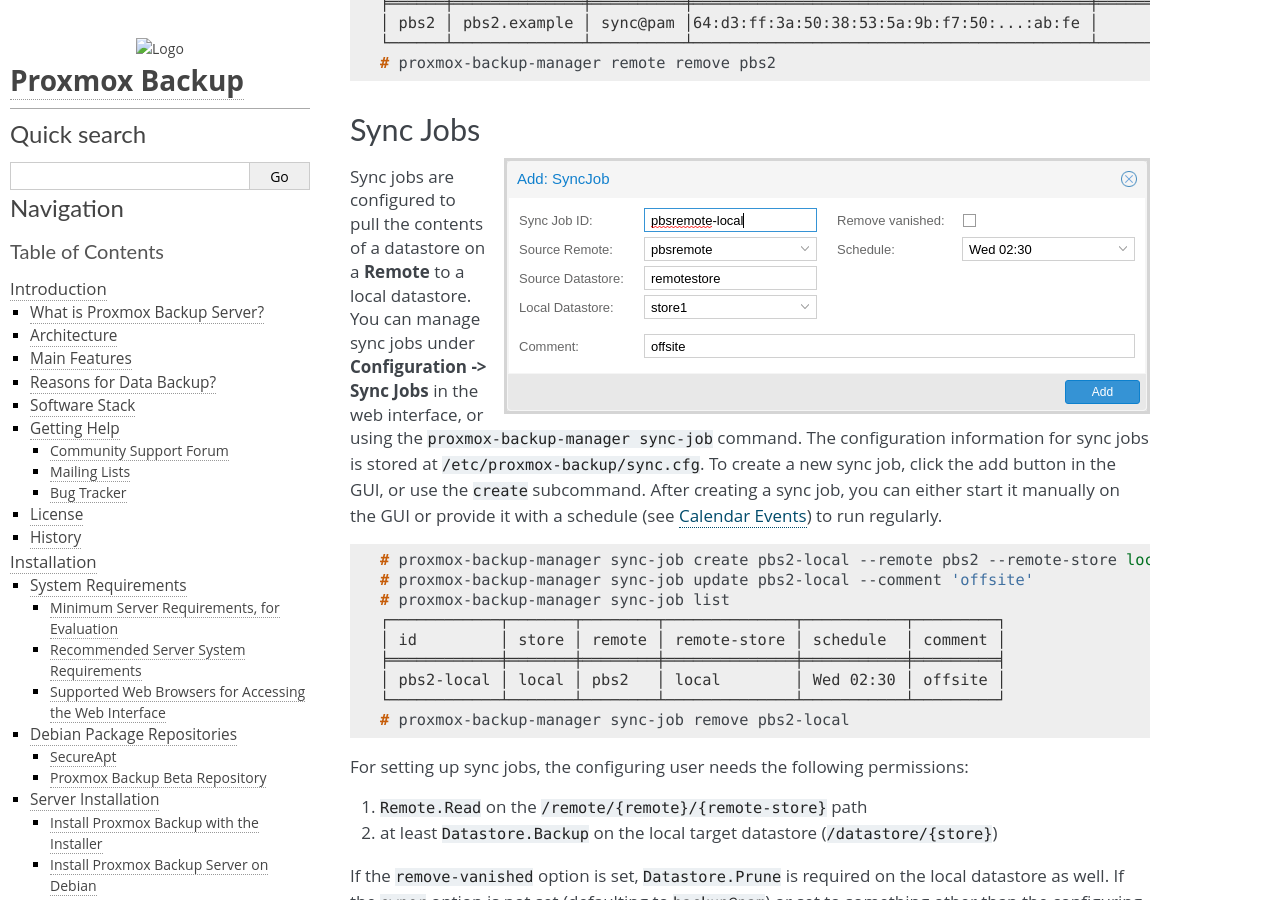
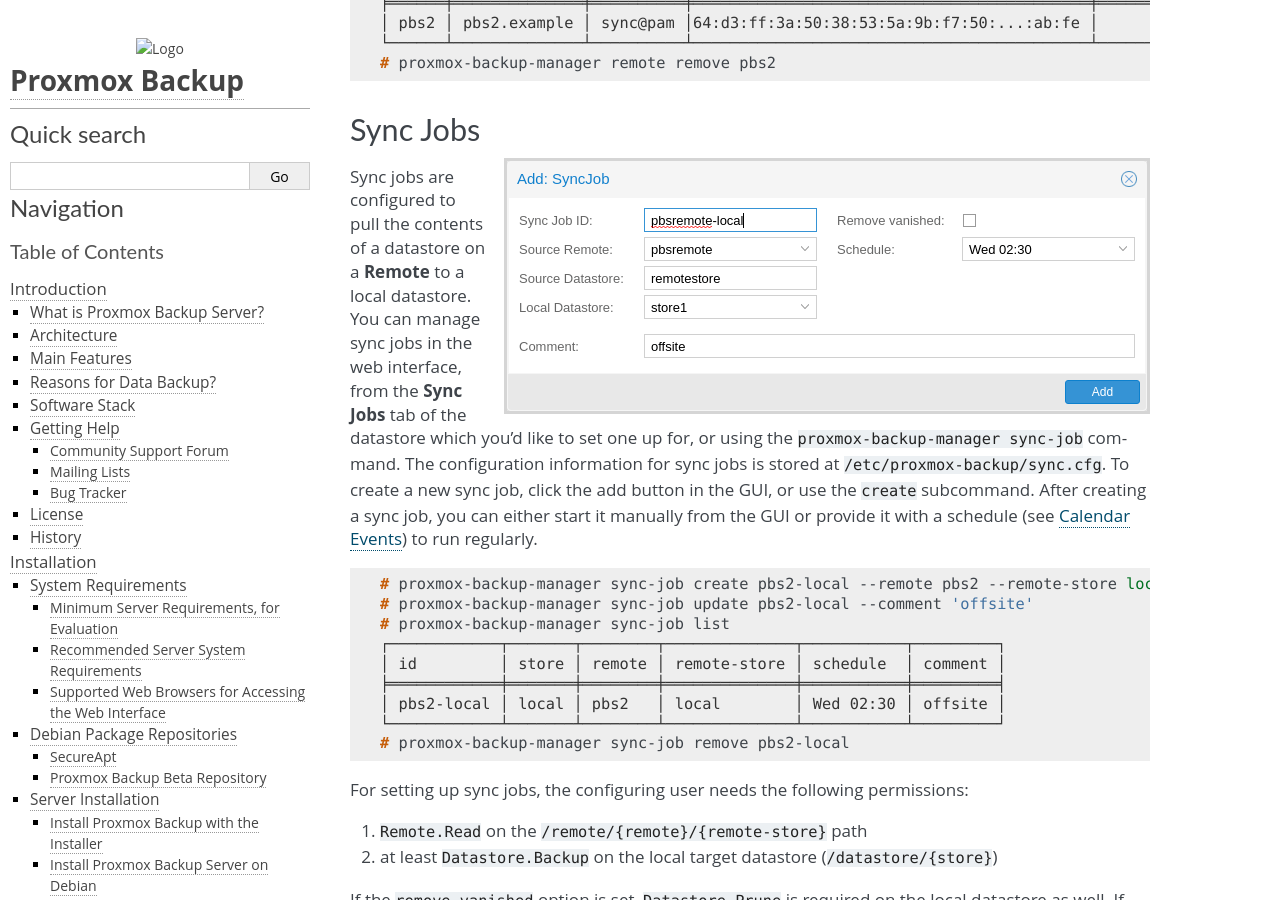
Before and after one commit to proxmox/proxmox-backup, a Sphinx documentation site: the page built from docs/managing-remotes.rst, in a window 1280 px wide and 900 px high, scrolled down 953 px. Built offline with Sphinx 7.4.7, drawn with Linux system fonts in a browser that asks for light colours.

Commit message:
Update where to find certain items since GUI update
- Sync jobs in datastore
- "User management" is now section of Access Control

Signed-off-by: Dylan Whyte <d.whyte@proxmox.com>

```diff
--- a/docs/gui.rst
+++ b/docs/gui.rst
@@ -49,7 +49,7 @@
 The Proxmox Backup Server web interface consists of 3 main sections:
 
 * **Header**: At the top. This shows version information, and contains buttons to view
-  documentation, monitor running tasks, and logout.
+  documentation, monitor running tasks, set the language and logout.
 * **Sidebar**: On the left. This contains the configuration options for
   the server.
 * **Configuration Panel**: In the center. This contains the control interface for the
--- a/docs/managing-remotes.rst
+++ b/docs/managing-remotes.rst
@@ -59,13 +59,13 @@
   :alt: Add a Sync Job
 
 Sync jobs are configured to pull the contents of a datastore on a **Remote** to
-a local datastore. You can manage sync jobs under **Configuration -> Sync Jobs**
-in the web interface, or using the ``proxmox-backup-manager sync-job`` command.
-The configuration information for sync jobs is stored at
-``/etc/proxmox-backup/sync.cfg``. To create a new sync job, click the add button
-in the GUI, or use the ``create`` subcommand. After creating a sync job, you can
-either start it manually on the GUI or provide it with a schedule (see
-:ref:`calendar-events`) to run regularly.
+a local datastore. You can manage sync jobs in the web interface, from the
+**Sync Jobs** tab of the datastore which you'd like to set one up for, or using
+the ``proxmox-backup-manager sync-job`` command.  The configuration information
+for sync jobs is stored at ``/etc/proxmox-backup/sync.cfg``. To create a new
+sync job, click the add button in the GUI, or use the ``create`` subcommand.
+After creating a sync job, you can either start it manually from the GUI or
+provide it with a schedule (see :ref:`calendar-events`) to run regularly.
 
 .. code-block:: console
 
```
Also changed, not shown: docs/user-management.rst (+6 -5 lines).
